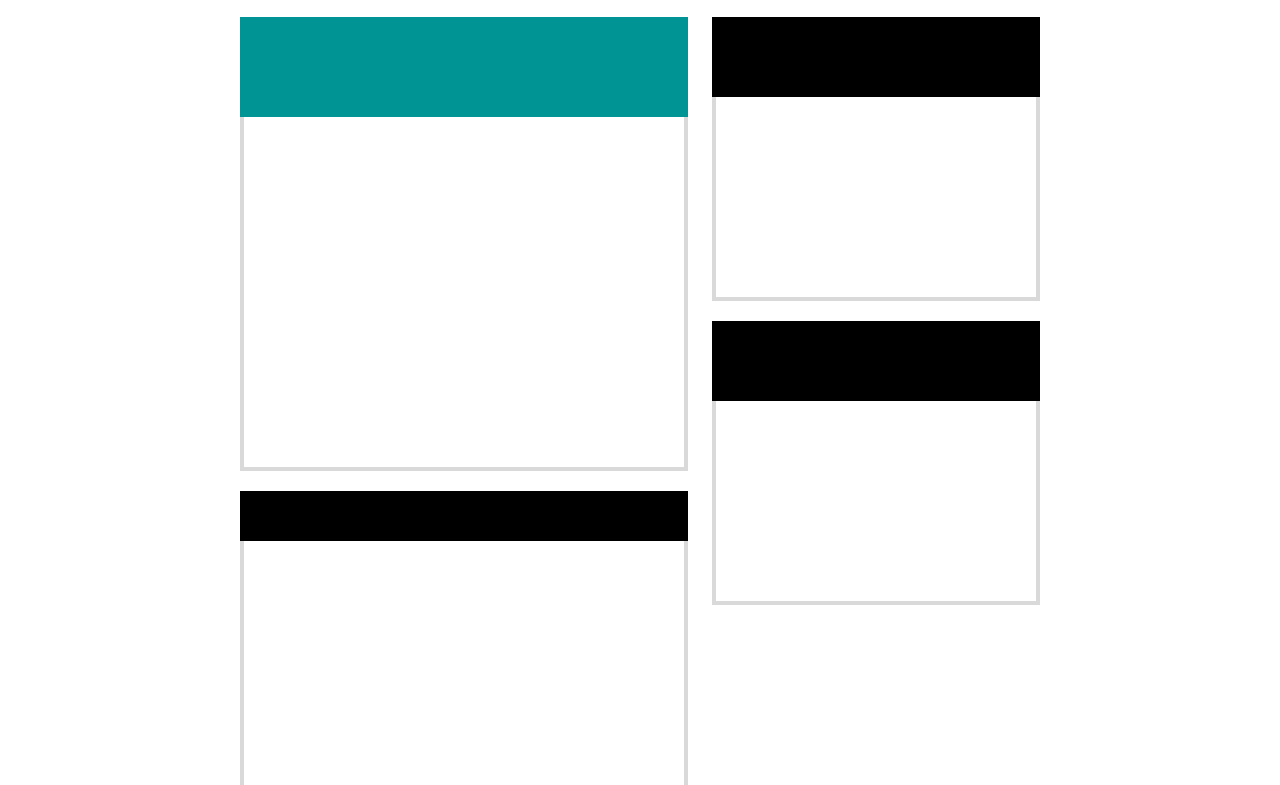
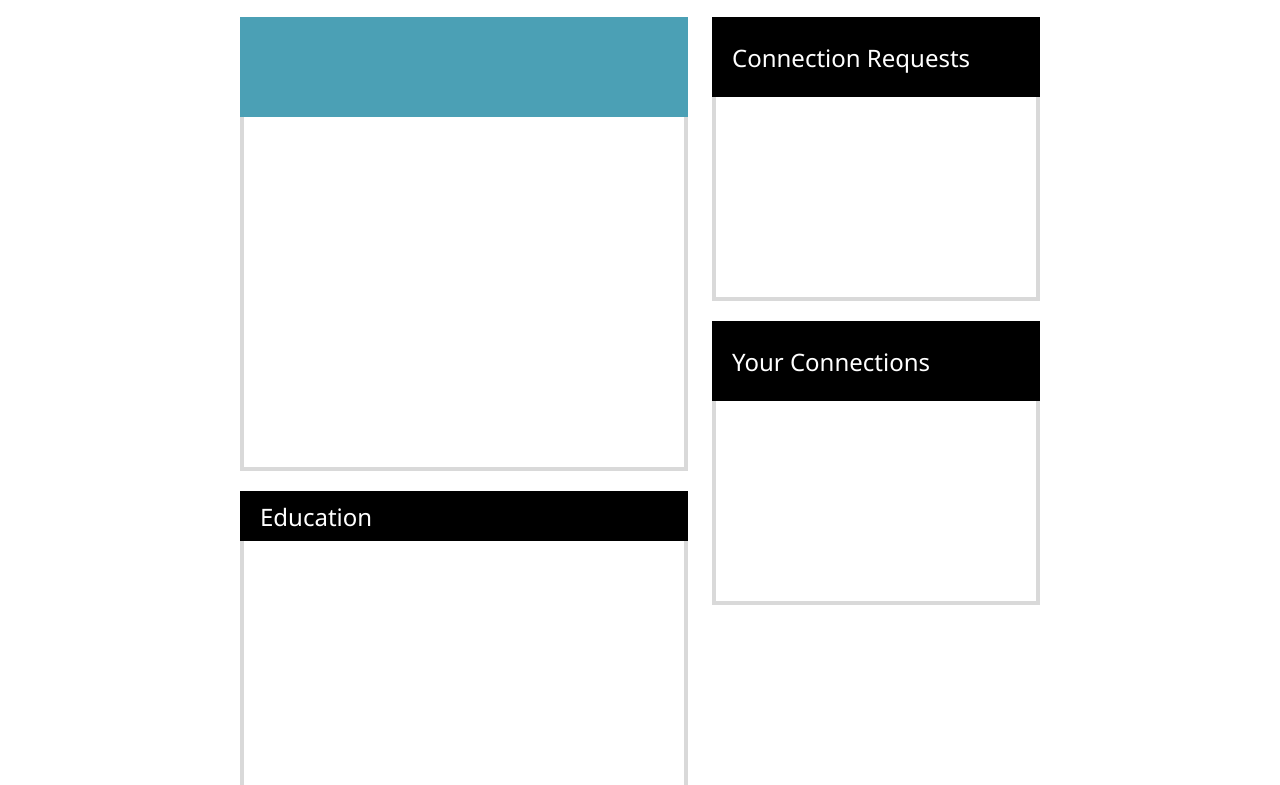
Before and after one commit to gabbe-grodin/profile-layout-assignment, a plain HTML site: page index.html in a window 1280 px wide. Shown: the part 83-868 px from the top of the page. Drawn offline with Linux system fonts and the light colour scheme.

Commit message:
third commit with a little refinement on styles

```diff
--- a/index.html
+++ b/index.html
@@ -22,28 +22,31 @@
 
   <main>
     <div class="main-container">
+
       <section class="left-big">
         <div class="color-bar-thick-turq">
         </div>
         <div id="profile-card">
         </div>
-        <div class="color-bar-thin-black">
+        <div class="color-bar-thin-black"><h2>Education</h2>
         </div>
         <div id="education">
         </div>
       </section>
+
       <section class="right-sidebars">
-        <div class="color-bar-thick-black">
+        <div class="color-bar-thick-black"><h2>Connection Requests</h2>
         </div>
         <div id="connection-requests">
         </div>
-        <div class="color-bar-thick-black">
+        <div class="color-bar-thick-black"><h2>Your Connections</h2>
         </div>
         <div id="your-connections">
         </div>
       </section>
+
     </div>
+  </main>
 
-  </main>
 </body>
 </html>
--- a/style.css
+++ b/style.css
@@ -1,7 +1,8 @@
 * {
   margin: 0;
   padding: 0;
-  font-family: 'Franklin Gothic Medium', 'Arial Narrow', Arial, sans-serif;
+  font-family: 'Segoe UI', Tahoma, Geneva, Verdana, sans-serif;
+  font-weight: lighter;
 }
 
 /* -----------header------------ */
@@ -35,7 +36,7 @@ button {
   font-size: 1.2em;
   font-weight: bold;
   color: white;
-  background-color: rgb(0, 185, 176);
+  background-color: #4BA0B5;
   height: 35px;
   width: 125px;
 }
@@ -48,37 +49,45 @@ button {
   display: flex;
   justify-content: space-between;
 }
+.left-big * {
+  width: 440px;
+  height: 350px;
+}
 .right-sidebars * {
   width: 320px;
   height: 200px;
 }
-#profile-card, #education {
-  width: 440px;
-  height: 350px;
+
+section * {
+  display: flex;
+  align-items: center;
+  justify-content: flex-start;
+  text-indent: 20px;
+}
+.color-bar-thick-turq, .color-bar-thin-black, .color-bar-thick-black {
+  width: inherit;
+  margin-top: 20px;
+  color: #ffffff;
+
+}
+#profile-card, #education, #connection-requests, #your-connections{
   border: 4px solid rgb(217, 217, 217);
   border-top: #000000;
 }
-#connection-requests, #your-connections {
-  border: 4px solid rgb(217, 217, 217);
-  border-top: #000000;
-}
-.color-bar-thick-turq, .color-bar-thin-black, .color-bar-thick-black {
-  width: 100%;
+
+.color-bar-thick-turq {
+  background-color: #4BA0B5;
+  height: 100px;
   margin-top: 20px;
-}
-.color-bar-thick-turq {
-  background-color: #009494;
-  height: 100px;
-  width: 100%;
-  margin-top: 20px;
+
 }
 .color-bar-thin-black {
   background-color: #000000;
   height: 50px;
-  width: 100%;
+
 }
 .color-bar-thick-black {
   background-color: #000000;
   height: 80px;
-  width: 100%;
+
 }
```
